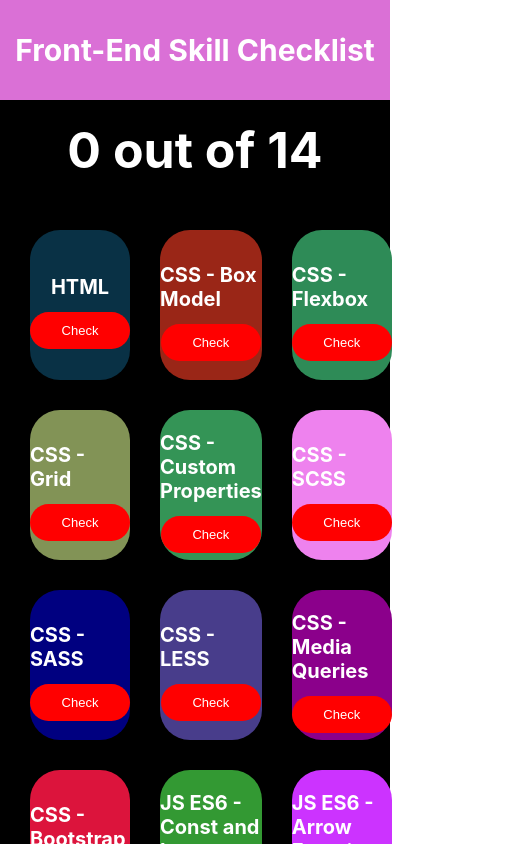
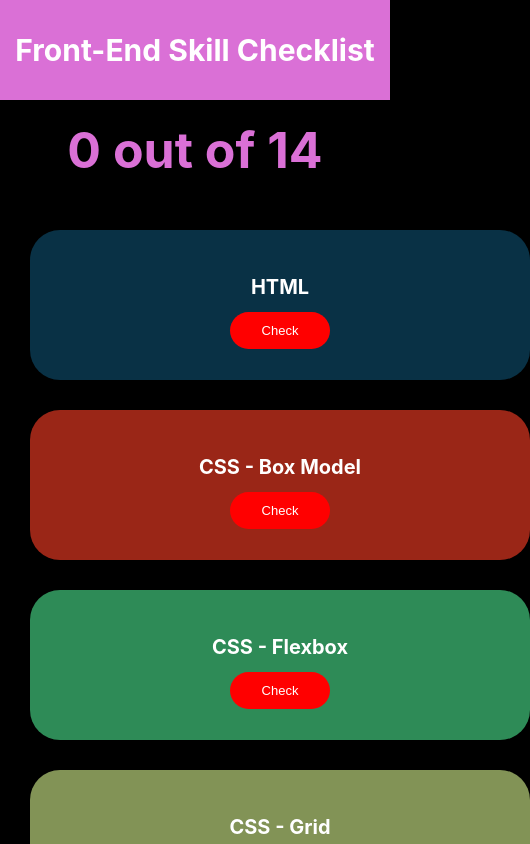
Before and after one commit to danielcarlman/skillcalculator, a React (Create React App) app: page / in a window 390 px wide. Shown: the top 844 px of the page, 530 px wide, since content can reach past the window. Built offline with nearby package versions, Linux system fonts and the light colour scheme.

Commit message:
CSS Grid made responsive with auto-fit and minmax

```diff
--- a/src/index.css
+++ b/src/index.css
@@ -5,6 +5,7 @@
     sans-serif;
   -webkit-font-smoothing: antialiased;
   -moz-osx-font-smoothing: grayscale;
+  background-color: black;
 }
 
 code {
--- a/src/styles.js
+++ b/src/styles.js
@@ -20,7 +20,7 @@
 `;
 
 const Counter = styled.h1`
-  color: white;
+  color: orchid;
   font-size: 5rem;
   font-weight: 700;
   opacity: 1;
@@ -28,11 +28,11 @@
 
 const BoxContainer = styled.div`
   display: grid;
-  grid-template-rows: repeat(7, 150px);
-  grid-template-columns: repeat(3, 1fr);
+  grid-template-rows: repeat(14, 150px);
+  grid-template-columns: repeat(auto-fit, minmax(500px, 1fr));
   grid-gap: 30px;
   width: 100%;
-  height: 100%;
+  height: 100vh;
   padding: 30px 30px;
 `;
 
@@ -43,6 +43,7 @@
   align-items: center;
   background-color: ${(props) => props.color};
   border-radius: 30px;
+  text-align: center;
 `;
 
 export { Container, CounterContainer, Counter, BoxContainer, Box };
```
